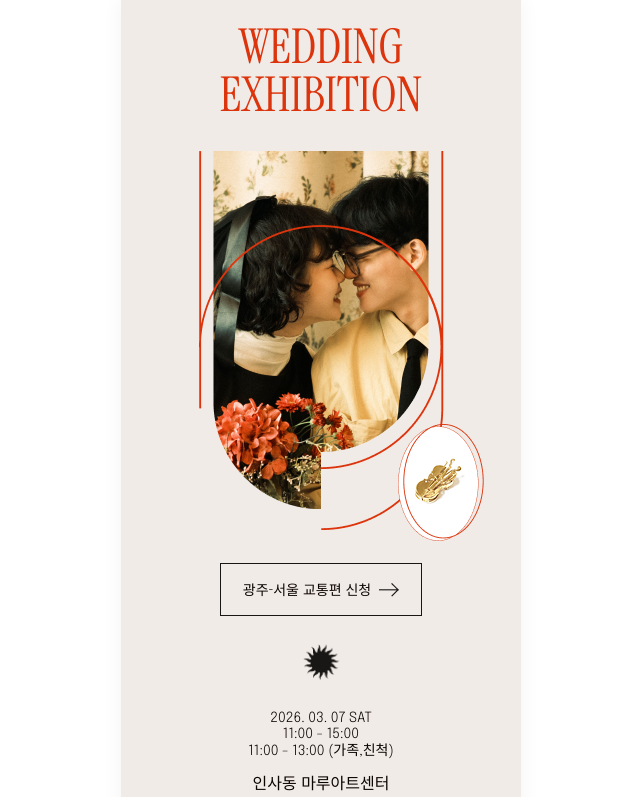
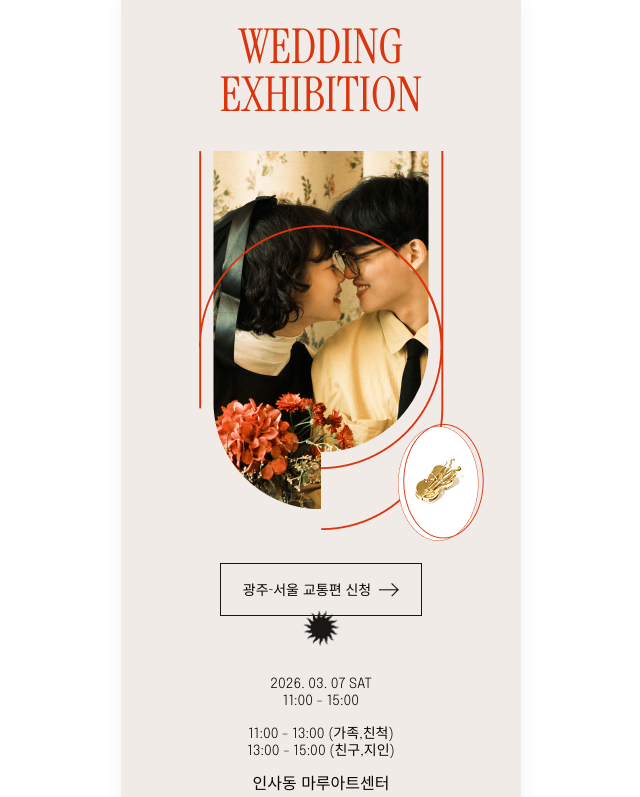
Before and after one commit to rowanna/wedding-invitation, a Vue app: page / in a window 1280 px wide. Shown: the top 797 px of the page, without its empty margins (319-959 px from the left). Built offline with nearby package versions, Linux system fonts and the light colour scheme.

Commit message:
HeroSection.vue 업데이트

```diff
--- a/src/components/wedding/HeroSection.vue
+++ b/src/components/wedding/HeroSection.vue
@@ -29,7 +29,7 @@
             src="@/assets/info-deco.png"
             alt="Deco Image"
           />
-          <p>2026. 03. 07 SAT<br />11:00 - 15:00<br />11:00 - 13:00 (가족,친척) </p>
+          <p>2026. 03. 07 SAT<br />11:00 - 15:00<br /><br />11:00 - 13:00 (가족,친척) <br />13:00 - 15:00 (친구,지인)</p>
           <p>인사동 마루아트센터<br />2층 오미갤러리</p>
         </div>
       </div>
```
